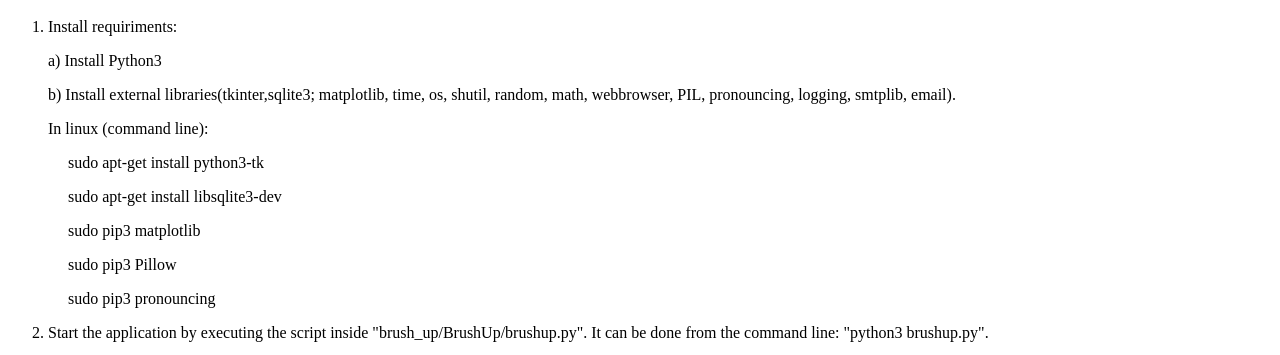
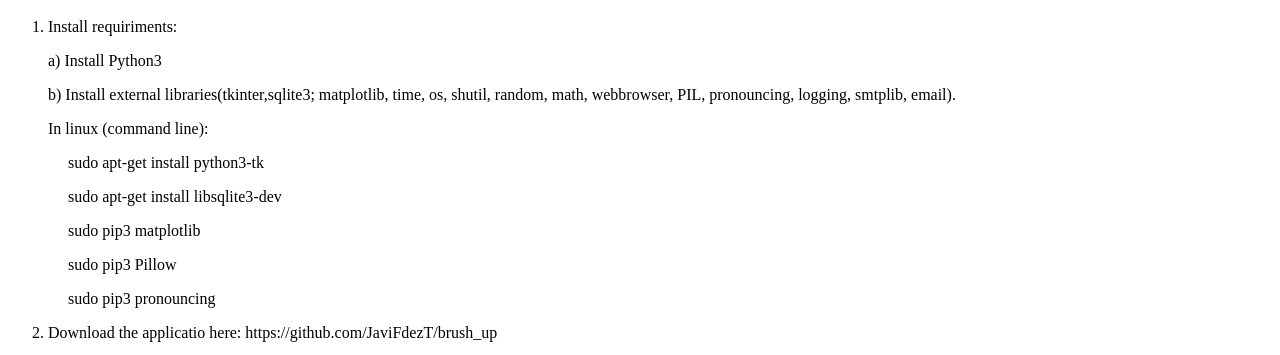
Before and after one commit to JaviFdezT/JaviFdezT.github.io, a plain HTML site: page index.html in a window 1280 px wide. Shown: the part 387-742 px from the top of the page. Drawn offline with Linux system fonts and the light colour scheme.

Commit message:
Adding documentation

```diff
--- a/index.html
+++ b/index.html
@@ -52,6 +52,9 @@
 	<p>&nbsp;&nbsp;&nbsp;&nbsp; sudo pip3 Pillow</p>
 
 	<p>&nbsp;&nbsp;&nbsp;&nbsp; sudo pip3 pronouncing</p>
+	</li>
+        <li>
+	<p>Download the applicatio  here: https://github.com/JaviFdezT/brush_up </p>
 	</li>
 	<li>
 	<p>Start the application by executing the script inside &quot;brush_up/BrushUp/brushup.py&quot;. It can be done from the command line: &quot;python3 brushup.py&quot;.</p>
```
